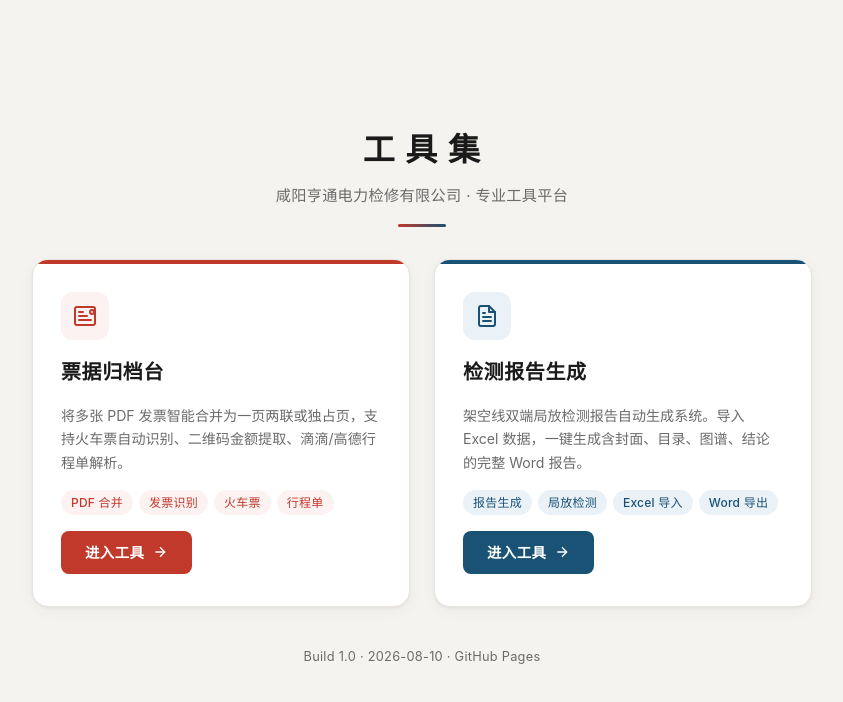
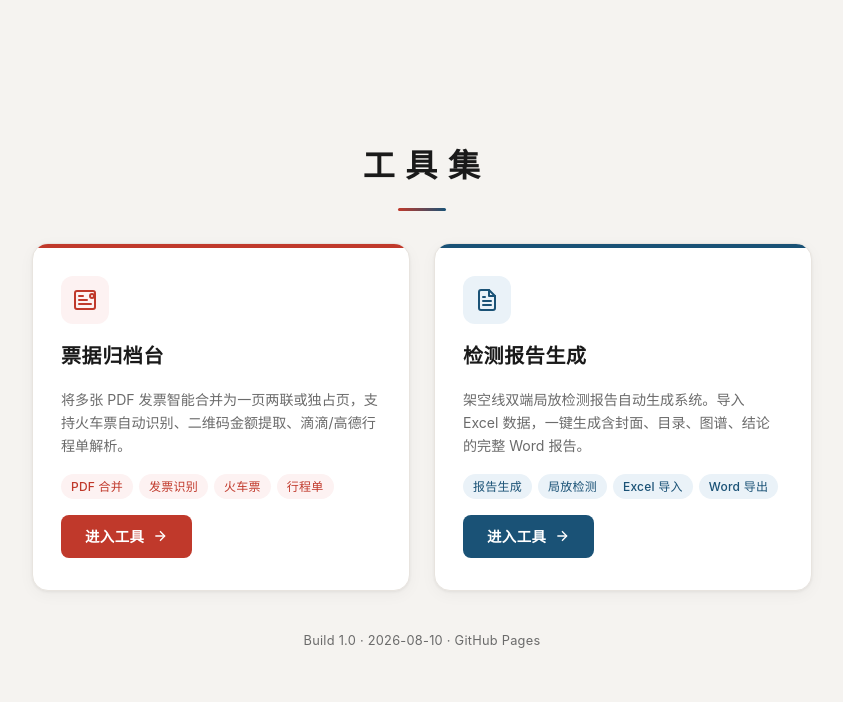
Before and after one commit to OOOREOOO/oooreooo.github.io, a plain HTML site: page index.html in a window 1280 px wide. Shown: the whole page, without its empty margins (218-1061 px from the left). Drawn offline with Linux system fonts and the light colour scheme.

Commit message:
remove company info from index

```diff
--- a/index.html
+++ b/index.html
@@ -229,7 +229,6 @@
 
   <header class="header">
     <h1>工 具 集</h1>
-    <p>咸阳亨通电力检修有限公司 · 专业工具平台</p>
     <div class="divider"></div>
   </header>
 
```
